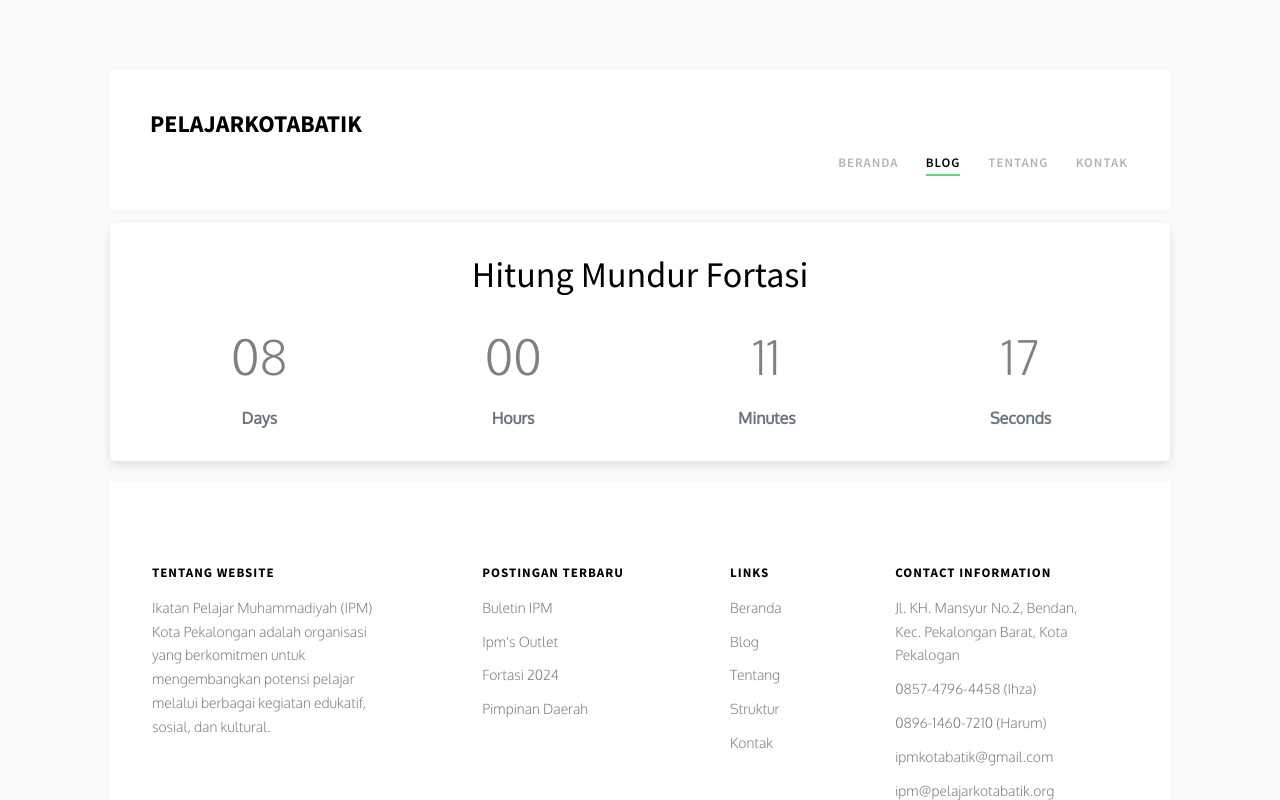
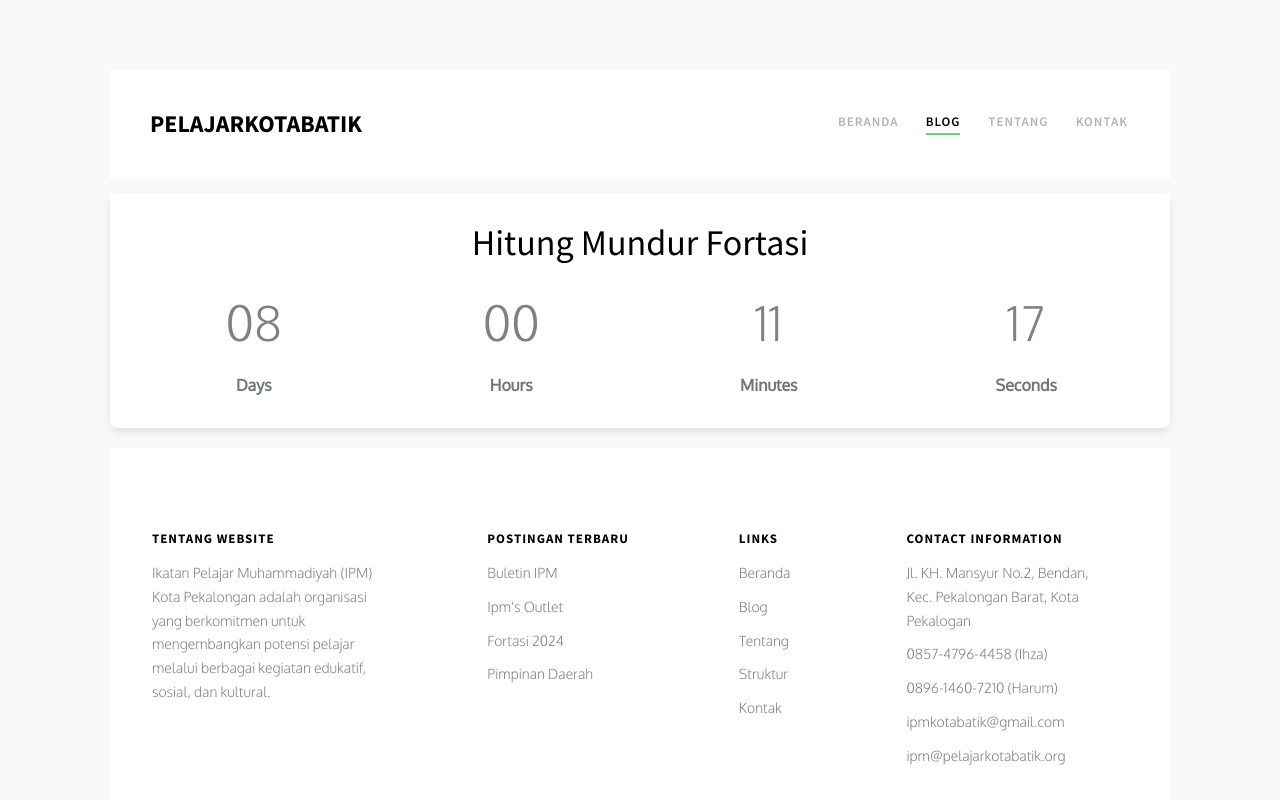
Before and after one commit to KayolEnjoy/jointransmiddo, a plain HTML site: page blog/fortasi/index.html in a window 1280 px wide. Drawn offline with nearby package versions, Linux system fonts and the light colour scheme; a web font is replaced by a local one.

Commit message:
Update index.html

```diff
--- a/blog/fortasi/index.html
+++ b/blog/fortasi/index.html
@@ -40,11 +40,8 @@
 	<link rel="shortcut icon" type="image/x-icon" href="https://pelajarkotabatik.org/logo.png">
 	<!-- Animate.css -->
 	<link rel="stylesheet" href="../../sc/css/animate.css">
-	<!-- Icomoon Icon Fonts-->
-	<link rel="stylesheet" href="../../sc/css/icomoon.css">
 	<!-- Bootstrap  -->
 	<link rel="stylesheet" href="../../sc/css/bootstrap.css">
-	<link href="https://cdn.jsdelivr.net/npm/bootstrap@5.3.0/dist/css/bootstrap.min.css" rel="stylesheet">
 
 	<!-- Magnific Popup -->
 	<link rel="stylesheet" href="../../sc/css/magnific-popup.css">
@@ -119,32 +116,31 @@
 									<li><a href="../../blog/galery">Kegiatan</a></li>
 								</ul>
 							</li>
-							<li><a href="../../about">Tentang</a></li>
+							<li><a href="https://pelajarkotabatik.org/about">Tentang</a></li>
 							<li><a href="https://pelajarkotabatik.org/contact">Kontak</a></li>
 						</ul>
 					</div>
 				</div>
-
 			</div>
 		</div>
 	</nav>
 	<div class="container-wrap">
 		<div class="countdown">
 			<h1>Hitung Mundur Fortasi</h1>
-			<div class="row">
-				<div class="col">
+			<div class="row justify-content-md-center">
+				<div class="col-lg-3">
 					<div class="time" id="days">00</div>
 					<div class="label">Days</div>
 				</div>
-				<div class="col">
+				<div class="col-lg-3">
 					<div class="time" id="hours">00</div>
 					<div class="label">Hours</div>
 				</div>
-				<div class="col">
+				<div class="col-lg-3">
 					<div class="time" id="minutes">00</div>
 					<div class="label">Minutes</div>
 				</div>
-				<div class="col">
+				<div class="col-lg-3">
 					<div class="time" id="seconds">00</div>
 					<div class="label">Seconds</div>
 				</div>
```
